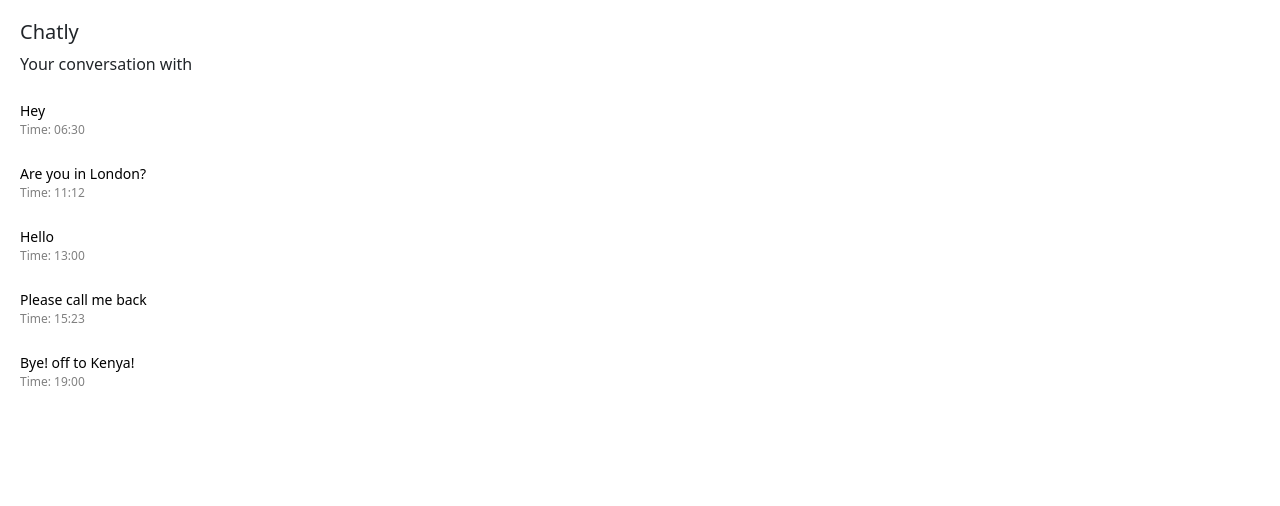
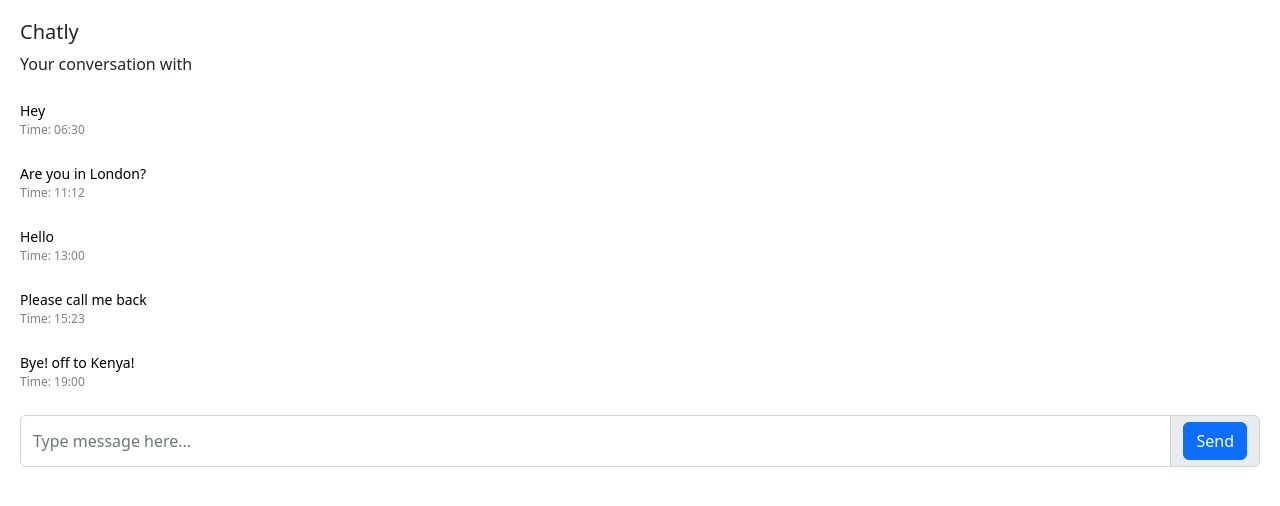
Before and after one commit to briankibiku/webchat, a React (Create React App) app: page /individual/1 in a window 1280 px wide. Shown: the top 506 px of the page. Built offline with nearby package versions, Linux system fonts and the light colour scheme.

Commit message:
feat: add actual messaging

```diff
--- a/src/components/AllChats.js
+++ b/src/components/AllChats.js
@@ -55,7 +55,7 @@
                   <div className="user-name">
                     <div>{person.name}</div>
 
-                    {person.status == "Available" ? (
+                    {person.status === "Available" ? (
                       <div className="row-flex">
                         <div className="country-name">Online</div>
                         <div className="available"></div>
--- a/src/components/IndividualChat.js
+++ b/src/components/IndividualChat.js
@@ -2,6 +2,7 @@
 import { useParams } from "react-router";
 import { useEffect, useState } from "react";
 import "../App.css";
+import { Form, InputGroup } from "react-bootstrap";
 
 function IndividualChat() {
   const { userName } = useParams();
@@ -44,9 +45,15 @@
       setPeople(peopleListLS);
     }
   }, [userName]);
+
+  function onChange() {
+    console.log("Hello Chatly");
+  }
+
   return (
     <>
       <div className="chat-page">
+        <div>
           <h5>
             Chatly <span style={{ color: "orange" }}>{userName}</span>
           </h5>
@@ -71,6 +78,28 @@
             );
           })}
         </div>
+
+        <div>
+          <InputGroup className="mb-3">
+            <Form.Control
+              placeholder="Type message here..."
+              aria-label="Type message here..."
+              aria-describedby="basic-addon2"
+            />
+            <InputGroup.Text id="basic-addon2">
+              <a
+                className="btn btn-primary"
+                variant="primary"
+                type="submit"
+                onClick={onChange}
+                href="all-chats/"
+              >
+                Send
+              </a>
+            </InputGroup.Text>
+          </InputGroup>
+        </div>
+      </div>
     </>
   );
 }
--- a/src/components/LandingPage.js
+++ b/src/components/LandingPage.js
@@ -6,7 +6,9 @@
 function LandingPage() {
   const [userName, setUserName] = useState([]);
 
-  useEffect(() => {});
+  useEffect(() => {
+    localStorage.clear();
+  });
 
   function onChange(e) {
     setUserName(e.target.value);
```
Also changed, not shown: 1 other file (tests, documents, lock files or other folders). Lines whose indentation alone changed are shown as unchanged.
